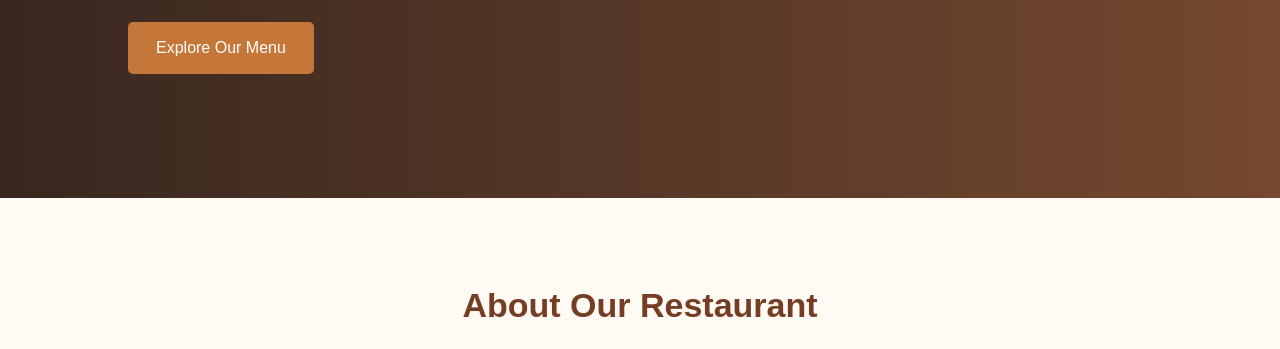
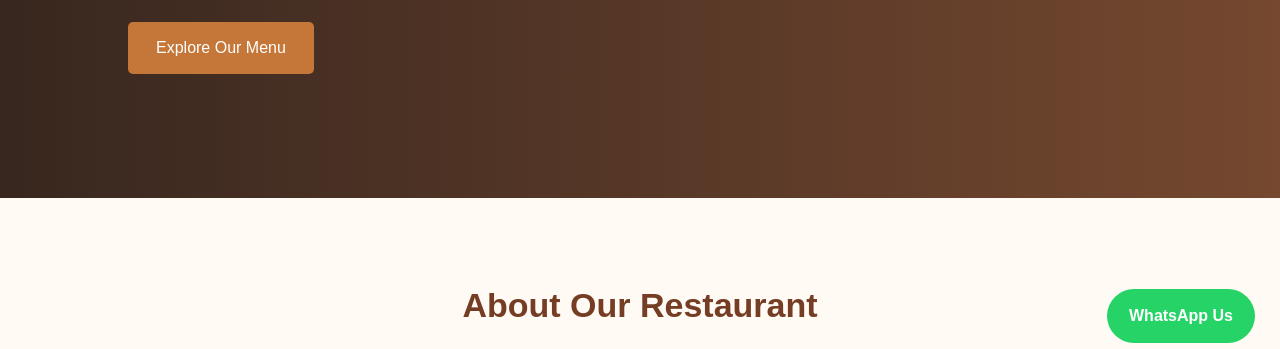
Before and after one commit to daksh362/restaurant-website, a plain HTML site: page index.html in a window 1280 px wide. Shown: the part 432-781 px from the top of the page. Drawn offline with Linux system fonts and the light colour scheme; a script that the page names is missing.

Commit message:
Update style.css

```diff
--- a/style.css
+++ b/style.css
@@ -1,3 +1,4 @@
+
 
 
 /* RESET */
@@ -291,3 +292,23 @@ footer {
         grid-template-columns: 1fr;
     }
 }
+
+/* WhatsApp Button */
+.whatsapp-btn {
+    position: fixed;
+    bottom: 25px;
+    right: 25px;
+    background-color: #25D366;
+    color: white;
+    padding: 14px 22px;
+    border-radius: 30px;
+    text-decoration: none;
+    font-weight: bold;
+    z-index: 1000;
+    transition: 0.3s;
+}
+
+.whatsapp-btn:hover {
+    background-color: #128C7E;
+    transform: scale(1.05);
+}
```
